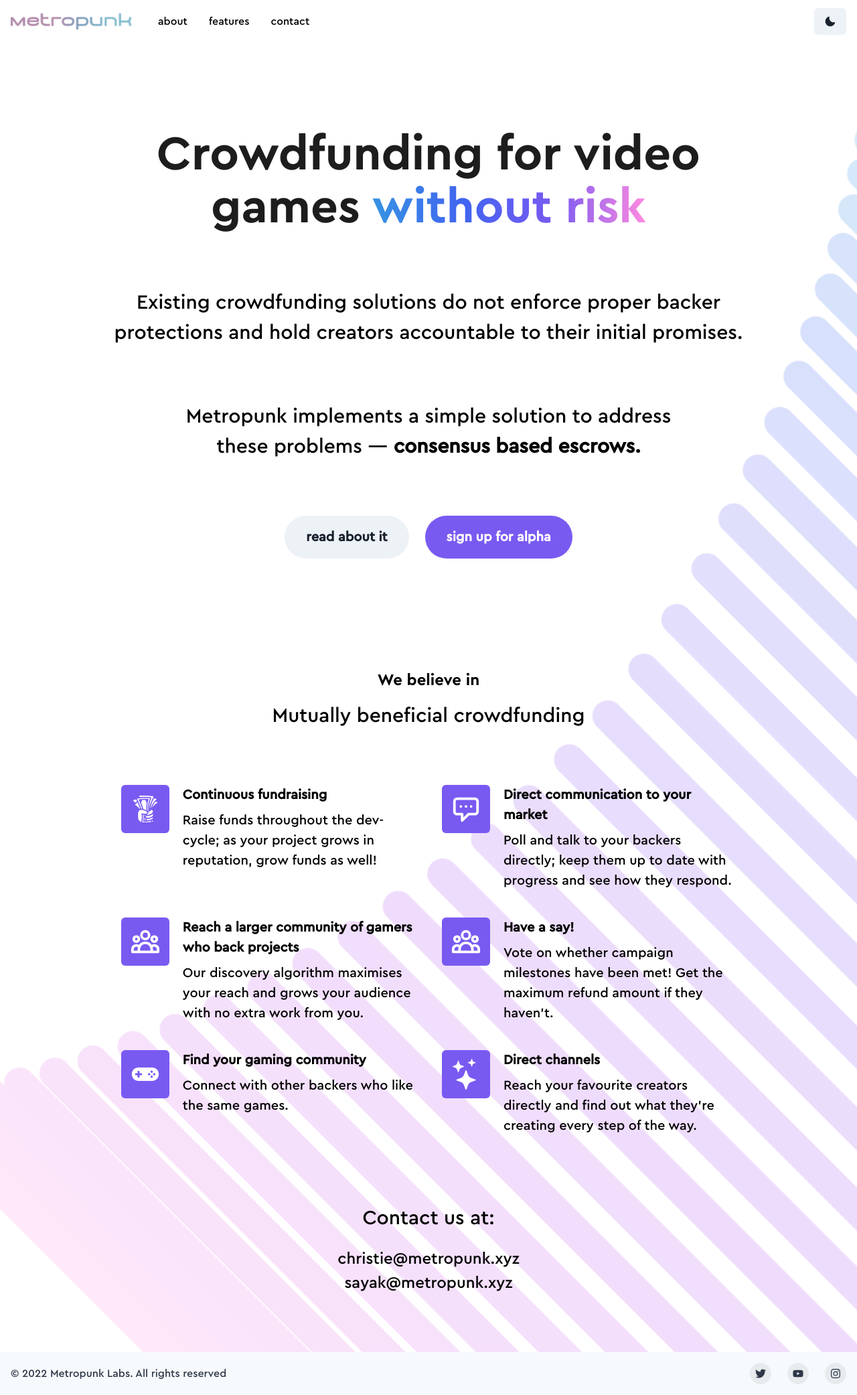
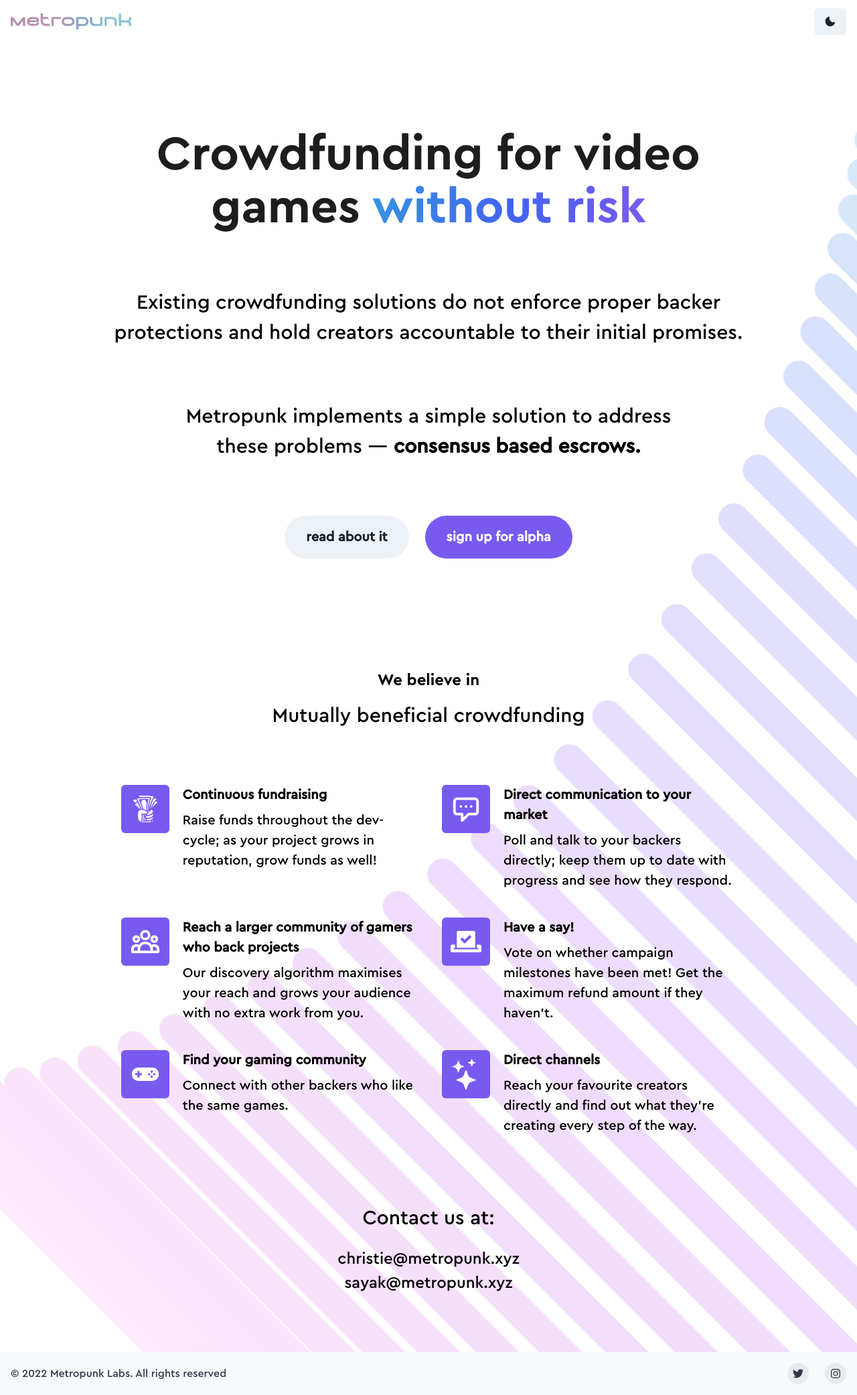
Before and after one commit to metropunk-labs/metropunk-landing, a React (Create React App) app: page / in a window 1280 px wide. Shown: the whole page at 67% size. Built offline with nearby package versions, Linux system fonts and the light colour scheme.

Commit message:
some changes

```diff
--- a/package.json
+++ b/package.json
@@ -15,6 +15,7 @@
     "@types/react": "^18.0.26",
     "@types/react-dom": "^18.0.9",
     "framer-motion": "^7.6.19",
+    "gsap": "^3.11.3",
     "react": "^18.2.0",
     "react-dom": "^18.2.0",
     "react-icons": "^4.7.1",
--- a/public/index.html
+++ b/public/index.html
@@ -2,14 +2,14 @@
 <html lang="en">
   <head>
     <meta charset="utf-8" />
-    <link rel="icon" href="%PUBLIC_URL%/metropunk-logo-smol.png" />
+    <link rel="icon" href="%PUBLIC_URL%/new-logo.png" />
     <meta name="viewport" content="width=device-width, initial-scale=1" />
     <meta name="theme-color" content="#000000" />
     <meta
       name="description"
-      content="Web site created using create-react-app"
+      content="Metropunk Labs - coming soon"
     />
-    <link rel="apple-touch-icon" href="%PUBLIC_URL%/metropunk-logo-smol.png" />
+    <link rel="apple-touch-icon" href="%PUBLIC_URL%/new-logo.png" />
     <!--
       manifest.json provides metadata used when your web app is installed on a
       user's mobile device or desktop. See https://developers.google.com/web/fundamentals/web-app-manifest/
@@ -24,7 +24,7 @@
       work correctly both with client-side routing and a non-root public URL.
       Learn how to configure a non-root public URL by running `npm run build`.
     -->
-    <title>React App</title>
+    <title>Metropunk Labs ✨</title>
   </head>
   <body>
     <noscript>You need to enable JavaScript to run this app.</noscript>
--- a/src/App.tsx
+++ b/src/App.tsx
@@ -34,8 +34,8 @@
   styles: {
     global: {
       body: {
-        bg: mode(colors.light, colors.dark),
-        color: mode(colors.dark, colors.light)
+        bg: mode('#E6E9EF', '#1D1D1D'),
+        color: mode(colors.dark, colors.light),
       }
     },
   },
--- a/src/components/AlphaModal.tsx
+++ b/src/components/AlphaModal.tsx
@@ -84,10 +84,13 @@
           </FormControl>
           <FormControl w={{ base: '100%', md: '40%' }}>
             <Button
-              colorScheme={state === 'success' ? 'green' : 'blue'}
+              bg={state === 'success' ? 'green' : 'purple'}
+              color={'light'}
               isLoading={state === 'submitting'}
               w="100%"
-              type={state === 'success' ? 'button' : 'submit'}>
+              type={state === 'success' ? 'button' : 'submit'}
+              _hover={{ bg: 'ocean' }}
+            >
               {state === 'success' ? <CheckIcon /> : 'Submit'}
             </Button>
           </FormControl>
--- a/src/components/Features.tsx
+++ b/src/components/Features.tsx
@@ -41,7 +41,7 @@
 const backer_features = [
   {
     id: 4,
-    icon: HiOutlineUserGroup,
+    icon: FaVoteYea,
     title: 'Have a say!',
     text: 'Vote on whether campaign milestones have been met! Get the maximum refund amount if they haven’t.',
   },
--- a/src/components/Footer.tsx
+++ b/src/components/Footer.tsx
@@ -9,6 +9,11 @@
 } from '@chakra-ui/react';
 import { FaInstagram, FaTwitter, FaYoutube } from 'react-icons/fa';
 import { ReactNode } from 'react';
+
+const SocialLinks = {
+  twitter: "https://twitter.com/metropunklabs",
+  instagram: "https://www.instagram.com/metropunklabs/"
+}
 
 const SocialButton = ({
   children,
@@ -56,13 +61,10 @@
         align={{ base: 'center', md: 'center' }}>
         <Text>© 2022 Metropunk Labs. All rights reserved</Text>
         <Stack direction={'row'} spacing={6}>
-          <SocialButton label={'Twitter'} href={'#'}>
+          <SocialButton label={'Twitter'} href={SocialLinks.twitter}>
             <FaTwitter />
           </SocialButton>
-          <SocialButton label={'YouTube'} href={'#'}>
-            <FaYoutube />
-          </SocialButton>
-          <SocialButton label={'Instagram'} href={'#'}>
+          <SocialButton label={'Instagram'} href={SocialLinks.instagram}>
             <FaInstagram />
           </SocialButton>
         </Stack>
--- a/src/components/Header.tsx
+++ b/src/components/Header.tsx
@@ -19,9 +19,9 @@
 
 const NavLink = ({ children }: { children: ReactNode }) => (
   <Link
-    px={2}
-    py={1}
-    rounded={'md'}
+    px={4}
+    py={2}
+    rounded={'3xl'}
     _hover={{
       textDecoration: 'none',
       bg: useColorModeValue('light', 'dark'),
@@ -50,14 +50,14 @@
             <Box>
               <Image src={'./assets/metropunk-logo.png'} maxWidth={'180px'}/>
             </Box>
-            <HStack
+            {/* <HStack
               as={'nav'}
               spacing={4}
               display={{ base: 'none', md: 'flex' }}>
               {Links.map((link) => (
                 <NavLink key={link}>{link}</NavLink>
               ))}
-            </HStack>
+            </HStack> */}
           </HStack>
           <Button onClick={toggleColorMode}>
             {colorMode === 'light' ? <MoonIcon /> : <SunIcon />}
--- a/src/components/Hero.tsx
+++ b/src/components/Hero.tsx
@@ -36,7 +36,7 @@
           Crowdfunding for video games {' '}
           <Text
             as={'span'}
-            bgGradient={useColorModeValue('linear(to-r, sky, ocean, purple, pink)', 'linear(to-r, turquoise, sky, ocean, purple, pink)')}
+            bgGradient={useColorModeValue('linear(to-r, sky, ocean, purple)', 'linear(to-r, turquoise, sky, ocean, purple, pink)')}
             bgClip='text'
           >
             without risk
```
Also changed, not shown: public/new-logo.png (added), 1 other file (tests, documents, lock files or other folders).
